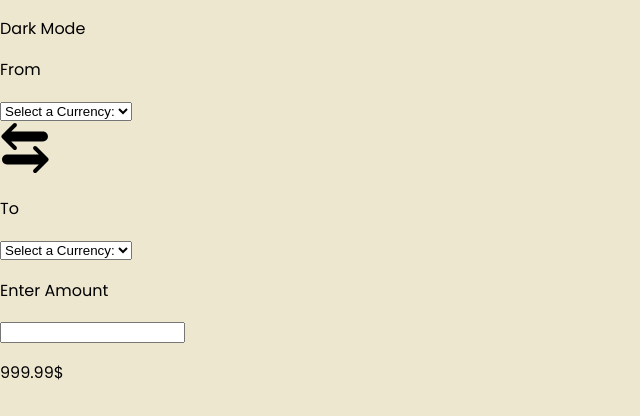
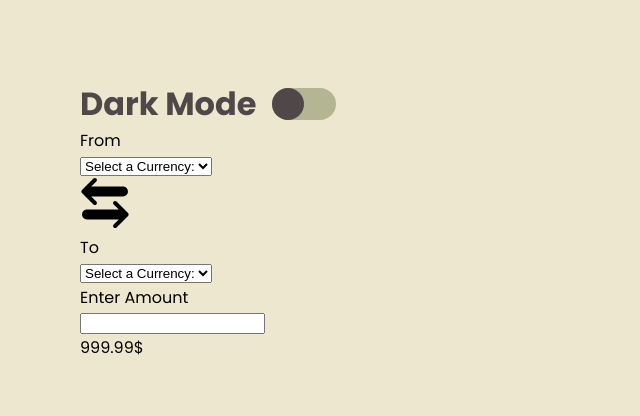
Before and after one commit to barbodGarsha/Currency-Converter, a plain HTML site: page index.html in a window 1280 px wide. Shown: the whole page, without its empty margins (0-640 px from the left). Drawn offline with Linux system fonts and the light colour scheme.

Commit message:
styled dark mode option

```diff
--- a/css/main.scss
+++ b/css/main.scss
@@ -3,11 +3,47 @@
 body {
     background-color: #EDE7D0;
     margin: 0;
-    padding: 0;
+    padding: 5rem;
 
     font-family: 'Poppins', sans-serif;
+}
+
+a, li, h1, h2, p {
+    text-decoration: none;
+    margin: 0;
+    padding: 0;
+    z-index: 9999;
 }
 
 img {
     width: 50px;
 }
+
+.dark-mode-cta {
+    display: flex;
+    align-items: center;
+
+    p.dark-mode {
+        color: #504749;
+        font-size: 2rem;
+        font-weight: bold;
+        margin-right: 1rem;
+    }
+
+    .dark-mode__switch {
+        position: relative;
+        background-color: #B4B592;
+        width: 4rem;
+        height: 2rem;
+        border-radius: 30px;
+        .dark-mode__switch-key {
+            position: absolute;
+            left: 0;
+            top: 0;
+            background-color: #504749;
+            width: 2rem;
+            height: 2rem;
+            border-radius: 50%;
+        }
+    }
+}
```
Also changed, not shown: css/main.css, 1 other file.
